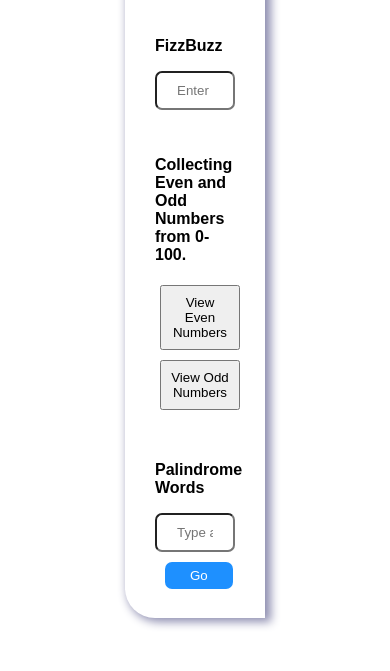
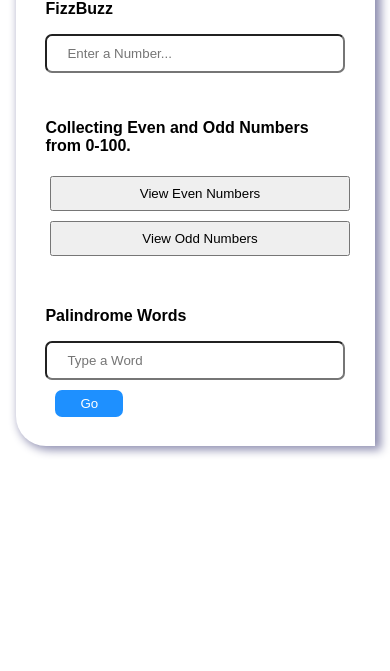
Before and after one commit to MaryAMsendoo/MyJavaScriptFunctionAssignment, a plain HTML site: page index.html in a window 390 px wide. Shown: the part 173-844 px from the top of the page. Drawn offline with Linux system fonts and the light colour scheme.

Commit message:
Update Function.css

```diff
--- a/Function.css
+++ b/Function.css
@@ -6,7 +6,7 @@ h1{
     text-align: center;
 }
 .container{
-    width: 33%;
+    width: 33.3%;
     margin: auto;
    padding: 1% 8%;
    box-shadow: 4px 2px 10px 2px #8f8fb1;
@@ -64,7 +64,7 @@ input[type="number"]::-webkit-inner-spin-button {
 }
 @media(max-width: 600px){
     .container {
-        width: 80px;
+        width: 80%;
     }
     .btn_container{
         flex-direction: column;
```
